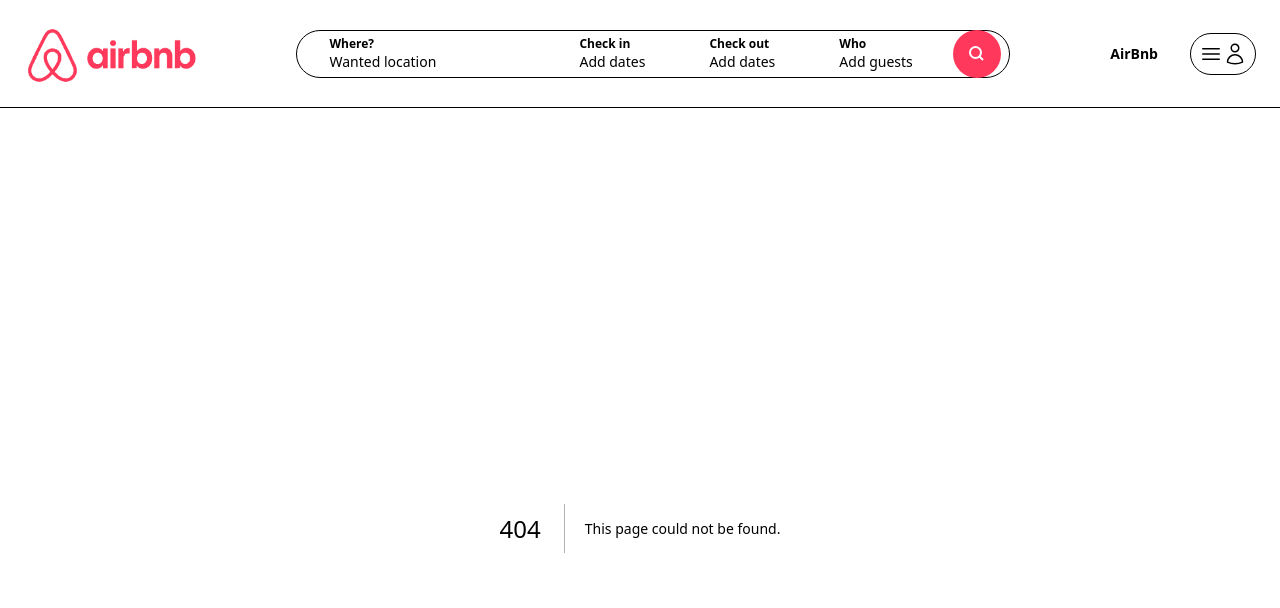
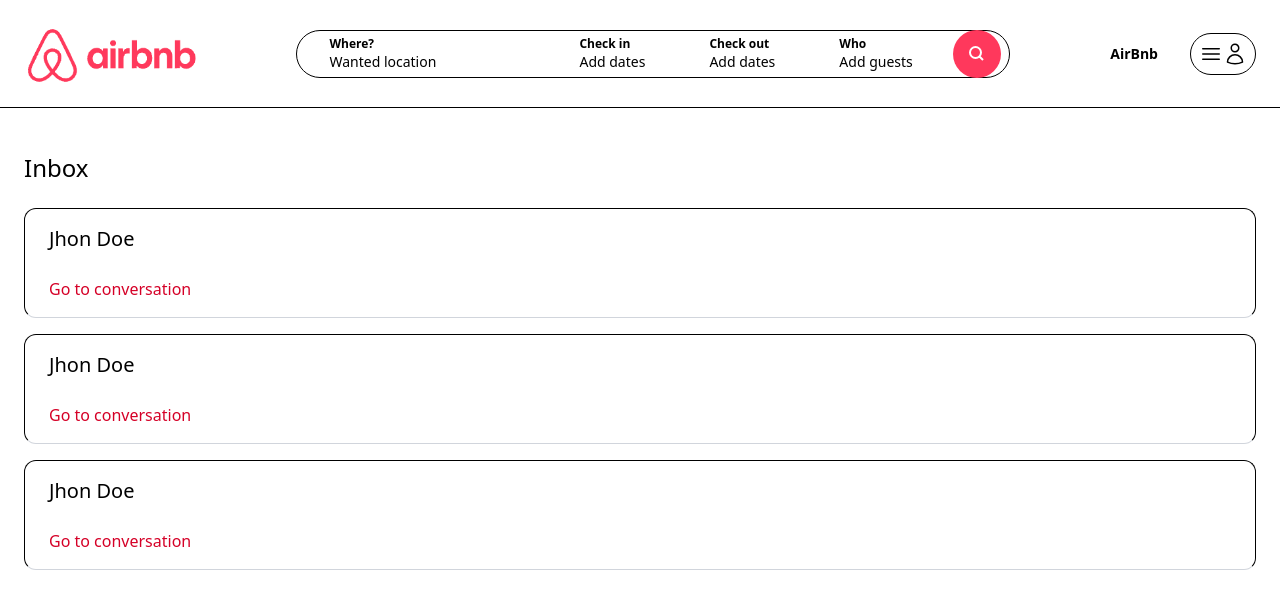
Before and after one commit to reganjaygabriel/final_project, a Next.js app: page /inbox in a window 1280 px wide. Before the commit this address had no page. Shown: the top 608 px of the page. Built offline with nearby package versions, Linux system fonts and the light colour scheme.

Commit message:
V2-Inbox page (static), Gabriel, Regan Jay M.

```diff
--- /dev/null
+++ b/app/components/inbox/Conversation.tsx
@@ -0,0 +1,9 @@
+const Conversation = () => {
+  return (
+    <div className="px-6 cursor-pointer py-4 border border-b-gray-300 rounded-xl">
+      <p className="mb-6 text-xl">Jhon Doe</p>
+      <p className="text-airbnb-dark">Go to conversation</p>
+    </div>
+  );
+};
+export default Conversation;
--- /dev/null
+++ b/app/inbox/page.tsx
@@ -0,0 +1,13 @@
+import Conversation from "../components/inbox/Conversation";
+const InboxPage = () => {
+  return (
+    <main className="max-w-[1500px] mx-auto px-6 pb-6 space-y-4">
+      <h1 className="my-6 text-2xl">Inbox</h1>
+
+      <Conversation />
+      <Conversation />
+      <Conversation />
+    </main>
+  );
+};
+export default InboxPage;
```
